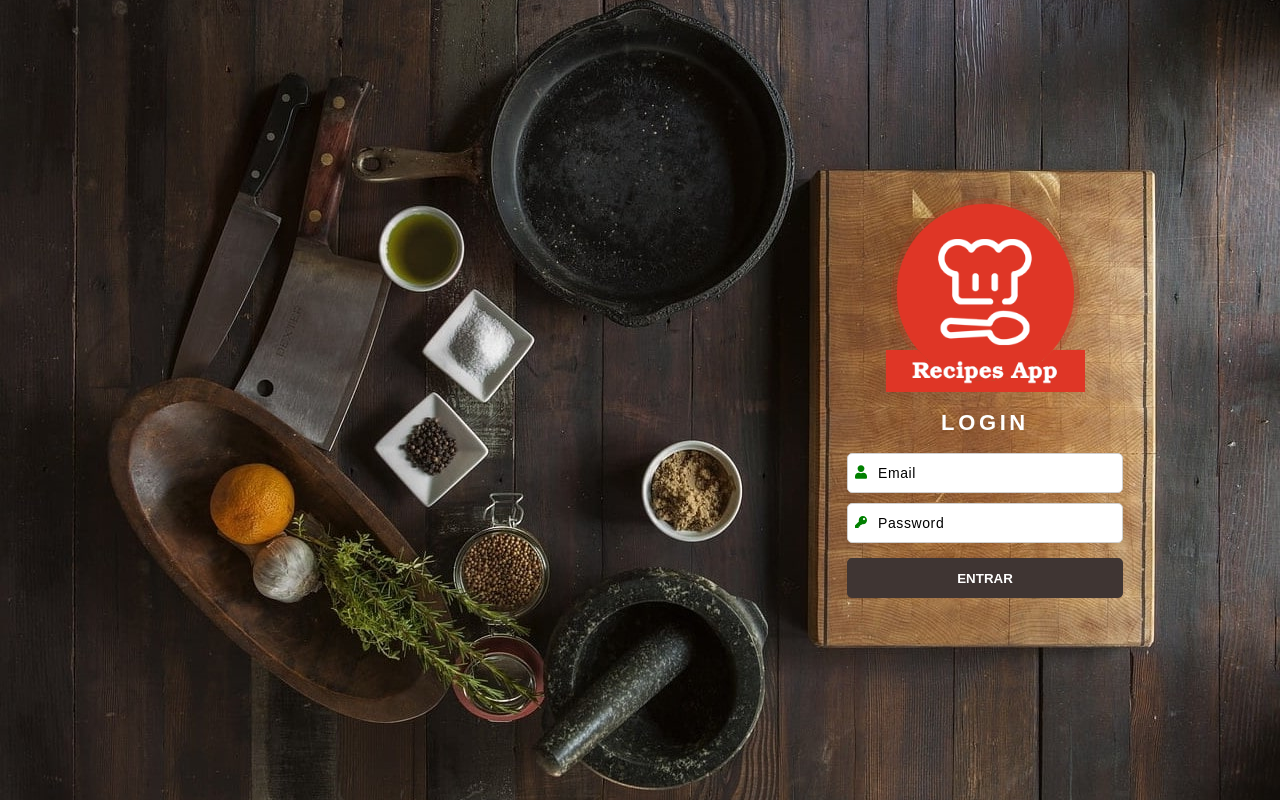
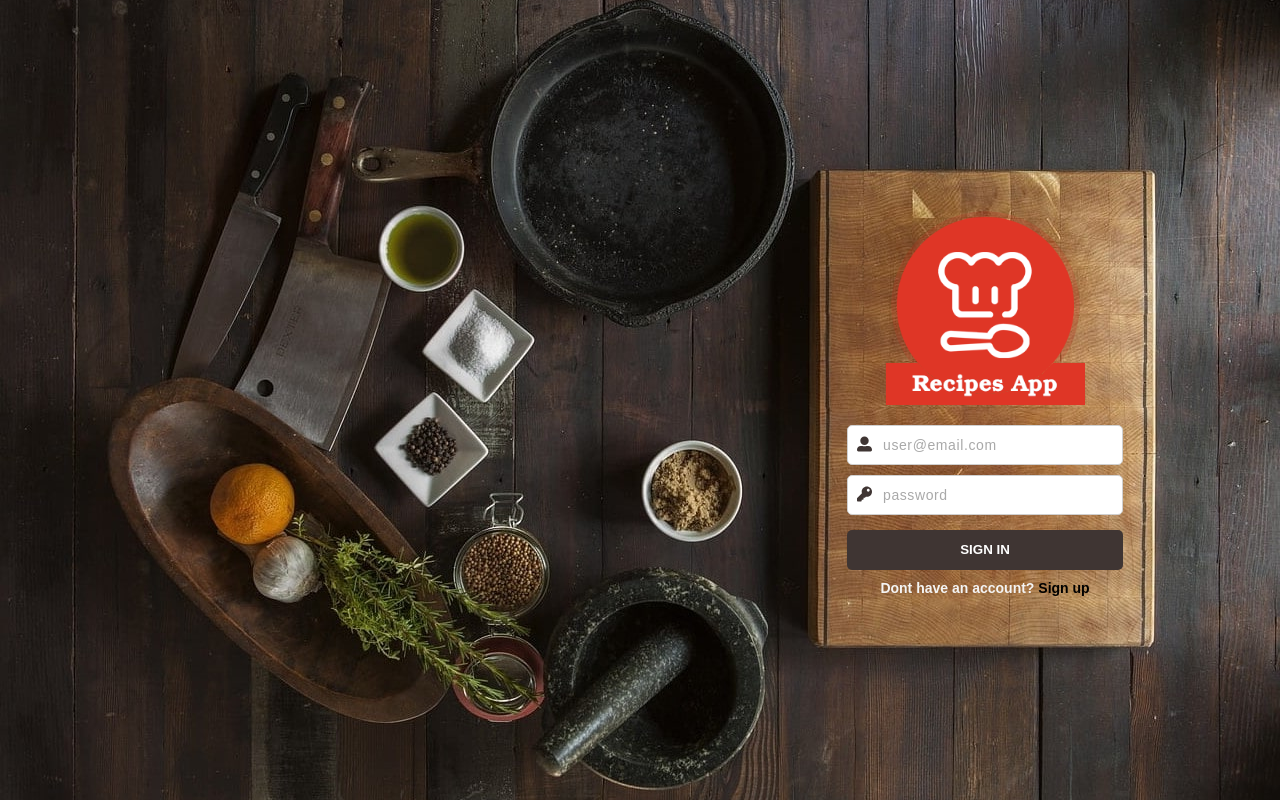
Before and after one commit to rafaelmagalhaesguedes/recipesApp, a React (Vite) app: page / in a window 1280 px wide. Built offline with nearby package versions, Linux system fonts and the light colour scheme.

Commit message:
refact: login page

```diff
--- a/src/pages/Login/Login.tsx
+++ b/src/pages/Login/Login.tsx
@@ -1,7 +1,6 @@
 import logo from '../../images/login/recipesApp.png';
 import {
   LoginContainer,
-  TitleLogin,
   InputEmail,
   InputsLogin,
   ValidIcon,
@@ -9,6 +8,8 @@ import {
   LoginWrapper,
   LoginBg,
   LoginBtn,
+  LoginImage,
+  SignUp,
 } from './Styles';
 import useLogin from '../../hooks/useLogin';
 
@@ -21,15 +22,14 @@ function Login() {
     <LoginContainer>
       <LoginBg />
       <LoginWrapper>
-        <img src={ logo } alt="logo" width={ 200 } />
-        <TitleLogin>Login</TitleLogin>
+        <LoginImage src={ logo } alt="logo" />
         <InputEmail>
           <InputsLogin
             data-testid="email-input"
             type="email"
             value={ email }
             onChange={ ({ target }) => addEmail(target.value) }
-            placeholder="Email"
+            placeholder="user@email.com"
           />
           <ValidIcon />
         </InputEmail>
@@ -39,7 +39,7 @@ function Login() {
             type="password"
             value={ password }
             onChange={ ({ target }) => addPassword(target.value) }
-            placeholder="Password"
+            placeholder="password"
           />
           <InvalidIcon />
         </InputEmail>
@@ -48,8 +48,15 @@ function Login() {
           onClick={ handleSubmit }
           disabled={ !validateForm() }
         >
-          entrar
+          SIGN IN
         </LoginBtn>
+        <SignUp>
+          <p>
+            Dont have an account?
+            {' '}
+            <span>Sign up</span>
+          </p>
+        </SignUp>
       </LoginWrapper>
     </LoginContainer>
   );
--- a/src/pages/Login/Styles.tsx
+++ b/src/pages/Login/Styles.tsx
@@ -1,5 +1,5 @@
 import styled from 'styled-components';
-import { FaUser, FaKey } from 'react-icons/fa';
+import { FaUserAlt, FaKey } from 'react-icons/fa';
 import bgLogin from '../../images/login/bg_login_2.jpg';
 import bgLoginMobile from '../../images/login/bg_login_mobile.jpg';
 
@@ -50,19 +50,10 @@ export const LoginWrapper = styled.div`
   }
 `;
 
-export const TitleLogin = styled.h1`
-  font-size: 22px;
-  font-weight: 900;
-  line-height: 21px;
-  letter-spacing: 0.165em;
-  color: white;
-  padding-bottom: 5px;
-  text-transform: uppercase;
-  margin: 20px 0 10px 0;
-
-  @media only screen and (max-width: 1260px) {
-    margin-bottom: 25px;
-  }
+export const LoginImage = styled.img`
+  width: 200px;
+  height: auto;
+  margin-bottom: 15px;
 `;
 
 export const InputEmail = styled.div`
@@ -74,17 +65,17 @@ export const InputsLogin = styled.input`
   width: 276px;
   height: 40px;
   border-radius: 5px;
-  padding: 0 23px 0 30px;
+  padding: 0 35px;
   border: 0.5px solid #d0d0d0;
   margin: 5px 0;
   font-size: 14px;
-  font-weight: 500;
+  font-weight: 520;
   letter-spacing: 0.6px;
   background: white;
   color: black;
 
   &::placeholder {
-    color: black;
+    color: darkgray;
   }
 
   &:focus {
@@ -93,34 +84,43 @@ export const InputsLogin = styled.input`
   }
 `;
 
-export const ValidIcon = styled(FaUser)`
-  color: green;
-  width: 12px;
+export const SignUp = styled.div`
+  color: #F4F4F4;
+  font-size: 14px;
+  font-weight: 620;
+  text-align: center;
+  padding:0;
+  margin: 0;
+
+  span {
+    color: #000;
+    cursor: pointer;
+  }
+`;
+
+export const ValidIcon = styled(FaUserAlt)`
+  color: #3f3533;
+  width: 15px;
   position: absolute;
-  margin: 16px 8px;
+  margin: 16px 10px;
 `;
 
 export const InvalidIcon = styled(FaKey)`
-  color: green;
+  color: #3f3533;
   position: absolute;
-  width: 12px;
-  margin: 16px 8px;
+  width: 15px;
+  margin: 16px 10px;
 `;
 
 export const LoginBtn = styled.button`
   width: 276px;
   height: 40px;
   border-radius: 5px;
-  background: #281f0e;
+  background: #3f3533;
   border: none;
   color: #FFFFFF;
   text-transform: uppercase;
   font-weight: 900;
   cursor: pointer;
   margin: 10px 0;
-
-  &:disabled {
-    background: #3f3533;
-    cursor: not-allowed;
-  }
 `;
```
